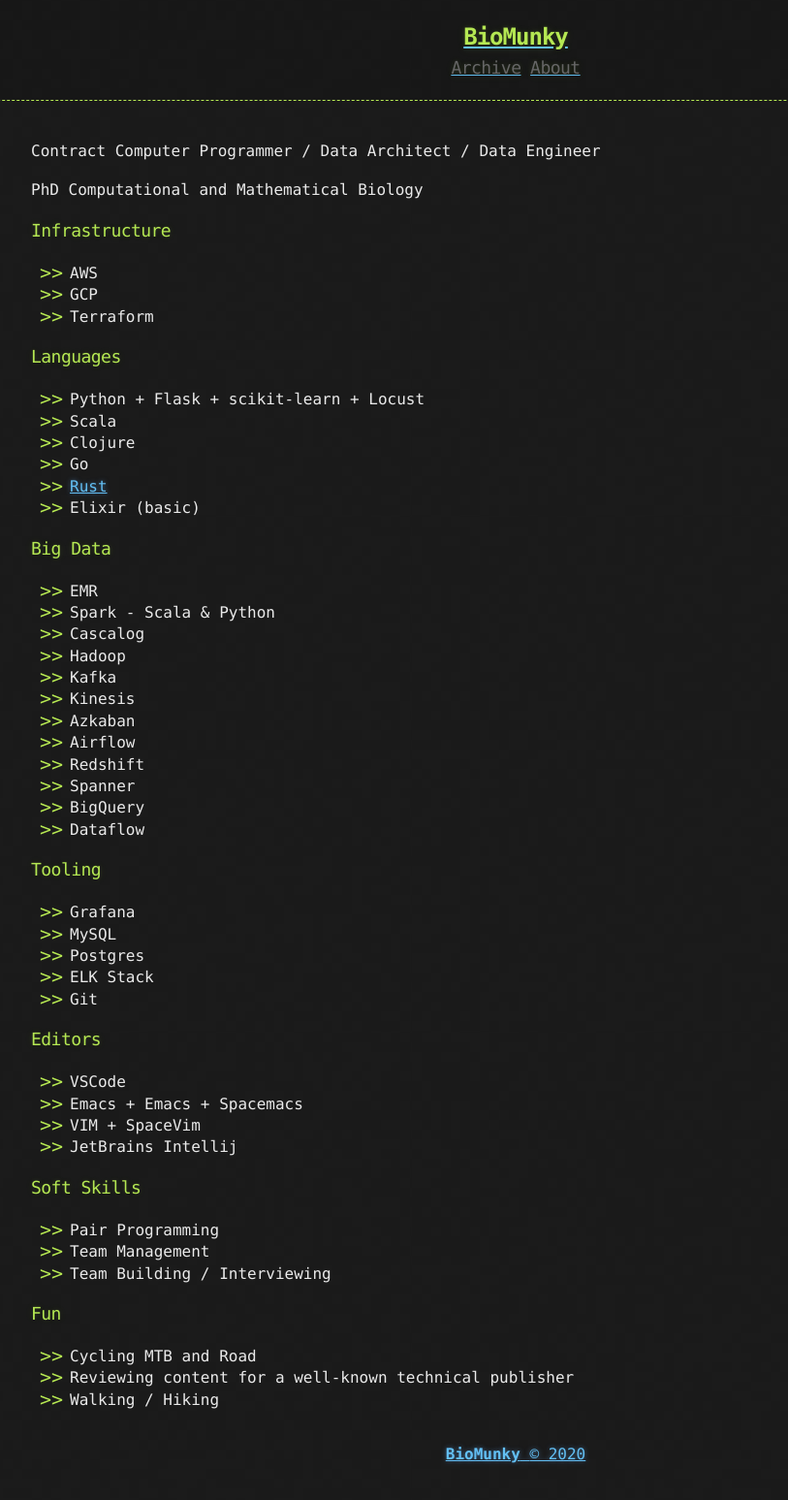
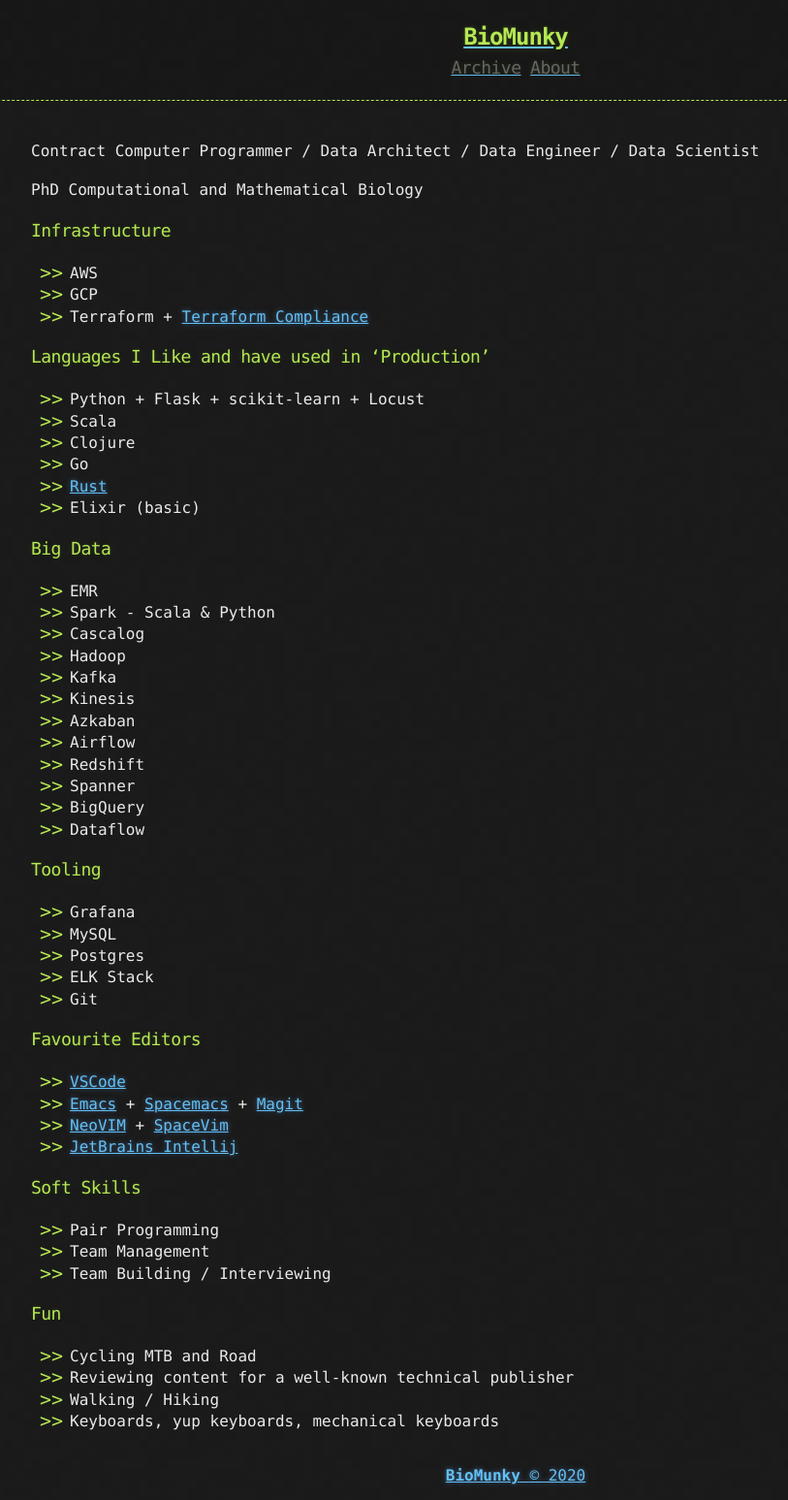
Before and after one commit to biomunky/biomunky.github.io, a Jekyll site: the page built from about.md, in a window 1280 px wide. Shown: the whole page at 97% size, without its empty margins (108-921 px from the left). Built offline with Jekyll 4.4.1, drawn with Linux system fonts in a browser that asks for light colours; before the commit the page ends 1525 px from its top, so only the background shows below that.

Commit message:
update about.md with some links

```diff
--- a/about.md
+++ b/about.md
@@ -3,16 +3,16 @@
 title: About
 ---
 
-Contract Computer Programmer / Data Architect / Data Engineer
+Contract Computer Programmer / Data Architect / Data Engineer / Data Scientist
 
 PhD Computational and Mathematical Biology
 
 ### Infrastructure
 * AWS
 * GCP
-* Terraform
+* Terraform + [Terraform Compliance](https://terraform-compliance.com/)
 
-### Languages
+### Languages I Like and have used in 'Production'
 * Python + Flask + scikit-learn + Locust
 * Scala
 * Clojure
@@ -41,11 +41,11 @@
 * ELK Stack
 * Git
 
-### Editors
-* VSCode
-* Emacs + Emacs + Spacemacs
-* VIM + SpaceVim
-* JetBrains Intellij
+### Favourite Editors
+* [VSCode](https://code.visualstudio.com/)
+* [Emacs](https://www.gnu.org/software/emacs/) + [Spacemacs](https://www.spacemacs.org/) + [Magit](https://magit.vc/)
+* [NeoVIM](https://neovim.io/) + [SpaceVim](https://spacevim.org/)
+* [JetBrains Intellij](https://www.jetbrains.com/idea/)
 
 ### Soft Skills
 * Pair Programming
@@ -56,3 +56,4 @@
 * Cycling MTB and Road
 * Reviewing content for a well-known technical publisher
 * Walking / Hiking
+* Keyboards, yup keyboards, mechanical keyboards
```
